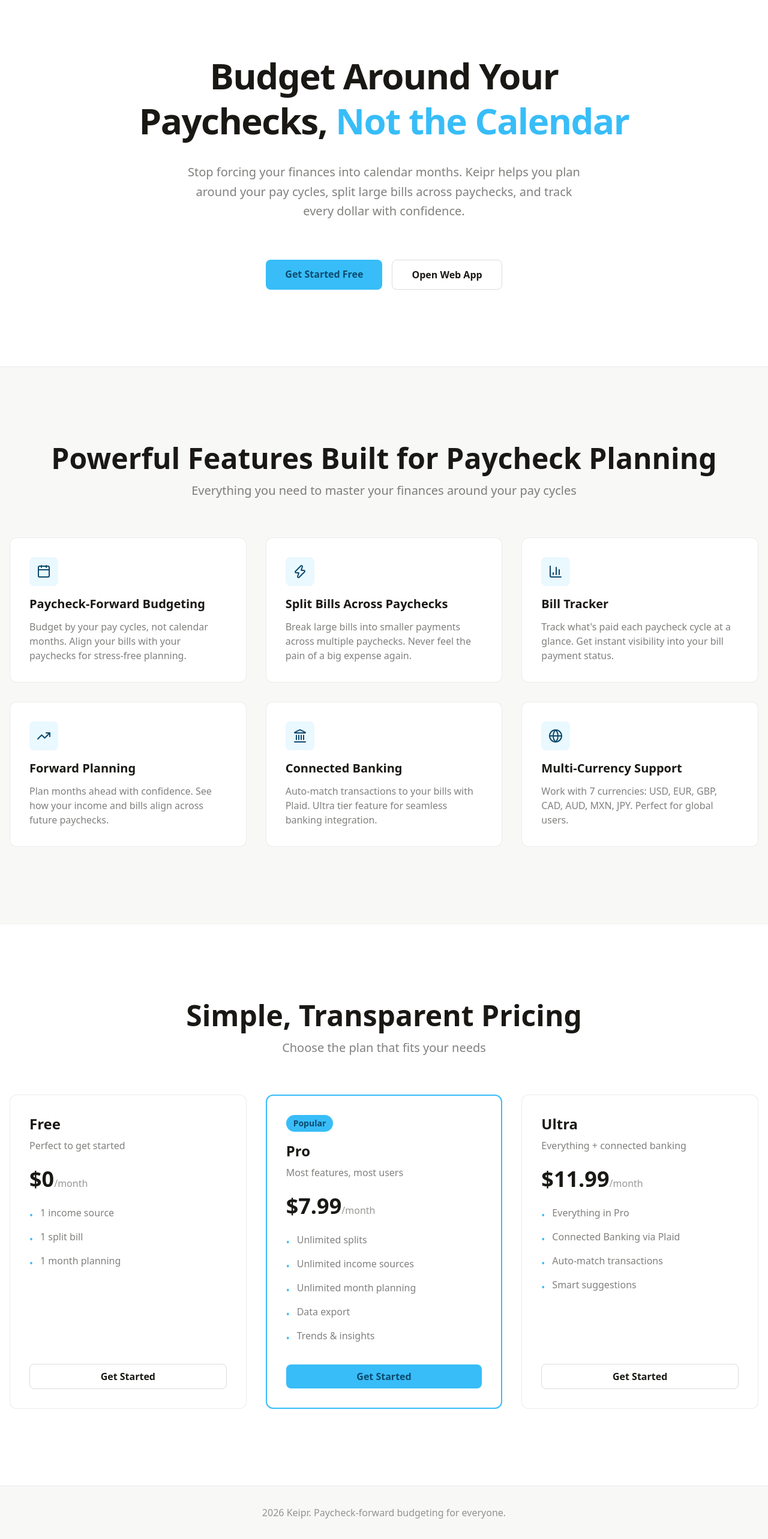
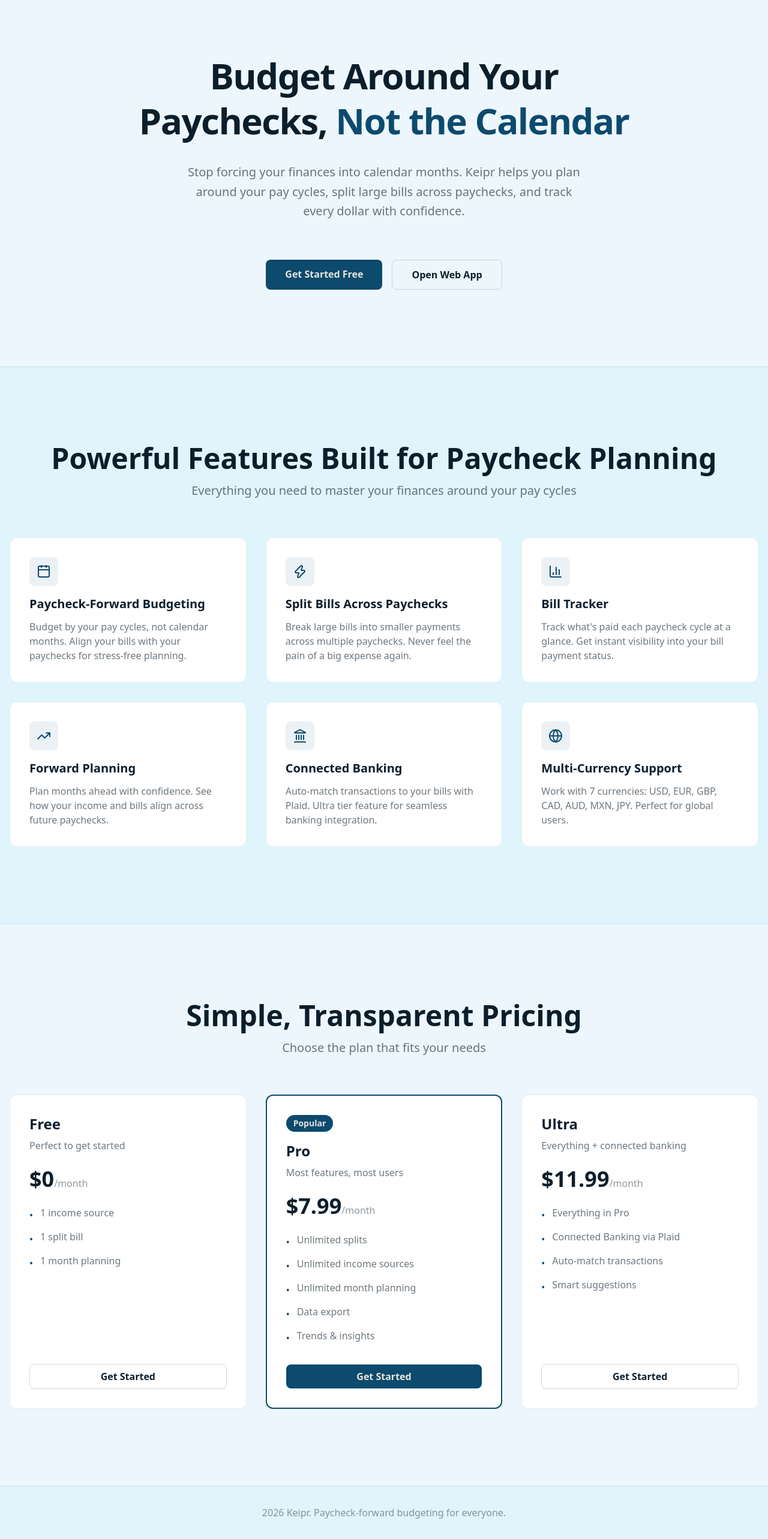
Before and after one commit to jesan-ux89/keiprwebsite, a Next.js app: page / in a window 1280 px wide. Shown: the part 140-2706 px from the top of the page at 60% size. Built offline with nearby package versions, Linux system fonts and the light colour scheme; no server answers.

Commit message:
Switch landing page to Ice Blue background theme

```diff
--- a/src/app/page.tsx
+++ b/src/app/page.tsx
@@ -20,7 +20,7 @@ export default function Home() {
   const [mobileMenuOpen, setMobileMenuOpen] = useState(false);
 
   return (
-    <div className="flex flex-col min-h-screen" style={{ backgroundColor: '#FFFFFF', color: '#1A1814' }}>
+    <div className="flex flex-col min-h-screen" style={{ backgroundColor: '#EDF6FC', color: '#0C1E2C' }}>
       {/* ── BAR 1: Top Utility / Announcement Bar ── */}
       <div style={{ backgroundColor: '#0C4A6E' }} className="w-full">
         <div className="max-w-7xl mx-auto px-4 sm:px-6 lg:px-8 h-9 flex items-center justify-center gap-2">
@@ -131,26 +131,26 @@ export default function Home() {
       </nav>
 
       {/* Hero Section */}
-      <section className="flex-1 flex items-center justify-center px-4 py-20 md:py-32" style={{ backgroundColor: '#FFFFFF' }}>
+      <section className="flex-1 flex items-center justify-center px-4 py-20 md:py-32" style={{ backgroundColor: '#EDF6FC' }}>
         <div className="max-w-4xl mx-auto text-center space-y-8">
-          <h1 className="text-5xl md:text-6xl font-bold tracking-tight leading-tight" style={{ color: '#1A1814' }}>
-            Budget Around Your Paychecks, <span style={{ color: '#38BDF8' }}>Not the Calendar</span>
+          <h1 className="text-5xl md:text-6xl font-bold tracking-tight leading-tight" style={{ color: '#0C1E2C' }}>
+            Budget Around Your Paychecks, <span style={{ color: '#0C4A6E' }}>Not the Calendar</span>
           </h1>
-          <p className="text-xl max-w-2xl mx-auto leading-relaxed" style={{ color: 'rgba(26,24,20,0.55)' }}>
+          <p className="text-xl max-w-2xl mx-auto leading-relaxed" style={{ color: 'rgba(12,30,44,0.6)' }}>
             Stop forcing your finances into calendar months. Keipr helps you plan around your pay cycles, split large bills across paychecks, and track every dollar with confidence.
           </p>
           <div className="flex flex-col sm:flex-row gap-4 justify-center pt-8">
             <Link
               href="/auth/signup"
               className="px-8 py-3 rounded-lg font-semibold hover:opacity-90 transition transform hover:scale-105 inline-block text-center"
-              style={{ backgroundColor: '#38BDF8', color: '#0C4A6E' }}
+              style={{ backgroundColor: '#0C4A6E', color: '#E8E5DC' }}
             >
               Get Started Free
             </Link>
             <Link
               href="/app"
               className="px-8 py-3 rounded-lg border font-semibold hover:opacity-75 transition inline-block text-center"
-              style={{ borderColor: 'rgba(26,24,20,0.15)', color: '#1A1814' }}
+              style={{ borderColor: 'rgba(12,74,110,0.2)', color: '#0C1E2C' }}
             >
               Open Web App
             </Link>
@@ -159,11 +159,11 @@ export default function Home() {
       </section>
 
       {/* Features Section */}
-      <section id="features" className="py-20 md:py-32 px-4 border-t" style={{ borderColor: 'rgba(26,24,20,0.06)', backgroundColor: '#F8F8F6' }}>
+      <section id="features" className="py-20 md:py-32 px-4 border-t" style={{ borderColor: 'rgba(12,74,110,0.1)', backgroundColor: '#E0F4FC' }}>
         <div className="max-w-7xl mx-auto">
           <div className="text-center mb-16">
-            <h2 className="text-4xl md:text-5xl font-bold mb-4" style={{ color: '#1A1814' }}>Powerful Features Built for Paycheck Planning</h2>
-            <p className="text-xl" style={{ color: 'rgba(26,24,20,0.55)' }}>Everything you need to master your finances around your pay cycles</p>
+            <h2 className="text-4xl md:text-5xl font-bold mb-4" style={{ color: '#0C1E2C' }}>Powerful Features Built for Paycheck Planning</h2>
+            <p className="text-xl" style={{ color: 'rgba(12,30,44,0.6)' }}>Everything you need to master your finances around your pay cycles</p>
           </div>
 
           <div className="grid md:grid-cols-2 lg:grid-cols-3 gap-8">
@@ -189,11 +189,11 @@ export default function Home() {
       </section>
 
       {/* Pricing Section */}
-      <section id="pricing" className="py-20 md:py-32 px-4 border-t" style={{ borderColor: 'rgba(26,24,20,0.06)', backgroundColor: '#FFFFFF' }}>
+      <section id="pricing" className="py-20 md:py-32 px-4 border-t" style={{ borderColor: 'rgba(12,74,110,0.1)', backgroundColor: '#EDF6FC' }}>
         <div className="max-w-7xl mx-auto">
           <div className="text-center mb-16">
-            <h2 className="text-4xl md:text-5xl font-bold mb-4" style={{ color: '#1A1814' }}>Simple, Transparent Pricing</h2>
-            <p className="text-xl" style={{ color: 'rgba(26,24,20,0.55)' }}>Choose the plan that fits your needs</p>
+            <h2 className="text-4xl md:text-5xl font-bold mb-4" style={{ color: '#0C1E2C' }}>Simple, Transparent Pricing</h2>
+            <p className="text-xl" style={{ color: 'rgba(12,30,44,0.6)' }}>Choose the plan that fits your needs</p>
           </div>
 
           <div className="grid md:grid-cols-3 gap-8">
@@ -210,8 +210,8 @@ export default function Home() {
       </section>
 
       {/* Footer */}
-      <footer className="border-t py-8 px-4 mt-auto" style={{ borderColor: 'rgba(26,24,20,0.06)', backgroundColor: '#F8F8F6' }}>
-        <div className="max-w-7xl mx-auto text-center" style={{ color: 'rgba(26,24,20,0.45)' }}>
+      <footer className="border-t py-8 px-4 mt-auto" style={{ borderColor: 'rgba(12,74,110,0.1)', backgroundColor: '#E0F4FC' }}>
+        <div className="max-w-7xl mx-auto text-center" style={{ color: 'rgba(12,30,44,0.45)' }}>
           <p>2026 Keipr. Paycheck-forward budgeting for everyone.</p>
         </div>
       </footer>
@@ -227,12 +227,12 @@ interface FeatureCardProps {
 
 function FeatureCard({ icon: Icon, title, description }: FeatureCardProps) {
   return (
-    <div className="p-8 rounded-xl border transition group hover:shadow-md" style={{ backgroundColor: '#FFFFFF', borderColor: 'rgba(26,24,20,0.08)' }}>
-      <div className="w-12 h-12 rounded-lg flex items-center justify-center mb-4 transition" style={{ backgroundColor: 'rgba(56,189,248,0.1)' }}>
+    <div className="p-8 rounded-xl border transition group hover:shadow-md" style={{ backgroundColor: '#FFFFFF', borderColor: 'rgba(12,74,110,0.1)' }}>
+      <div className="w-12 h-12 rounded-lg flex items-center justify-center mb-4 transition" style={{ backgroundColor: 'rgba(12,74,110,0.08)' }}>
         <Icon size={24} color="#0C4A6E" />
       </div>
-      <h3 className="text-xl font-semibold mb-3" style={{ color: '#1A1814' }}>{title}</h3>
-      <p style={{ color: 'rgba(26,24,20,0.55)' }}>
+      <h3 className="text-xl font-semibold mb-3" style={{ color: '#0C1E2C' }}>{title}</h3>
+      <p style={{ color: 'rgba(12,30,44,0.6)' }}>
         {description}
       </p>
     </div>
@@ -254,25 +254,25 @@ function PricingCard({ name, price, subtitle, features, href, highlighted = fals
       className="p-8 flex flex-col rounded-xl border"
       style={{
         backgroundColor: '#FFFFFF',
-        borderColor: highlighted ? '#38BDF8' : 'rgba(26,24,20,0.08)',
+        borderColor: highlighted ? '#0C4A6E' : 'rgba(12,74,110,0.1)',
         borderWidth: highlighted ? '2px' : '1px',
       }}
     >
       {highlighted && (
-        <div className="inline-block text-sm font-semibold px-3 py-1 rounded-full mb-4 w-fit" style={{ backgroundColor: '#38BDF8', color: '#0C4A6E' }}>
+        <div className="inline-block text-sm font-semibold px-3 py-1 rounded-full mb-4 w-fit" style={{ backgroundColor: '#0C4A6E', color: '#E8E5DC' }}>
           Popular
         </div>
       )}
-      <h3 className="text-2xl font-bold mb-2" style={{ color: '#1A1814' }}>{name}</h3>
-      <p className="mb-6" style={{ color: 'rgba(26,24,20,0.55)' }}>{subtitle}</p>
+      <h3 className="text-2xl font-bold mb-2" style={{ color: '#0C1E2C' }}>{name}</h3>
+      <p className="mb-6" style={{ color: 'rgba(12,30,44,0.6)' }}>{subtitle}</p>
       <div className="mb-6">
-        <span className="text-4xl font-bold" style={{ color: '#1A1814' }}>{price}</span>
-        <span style={{ color: 'rgba(26,24,20,0.45)' }}>/month</span>
+        <span className="text-4xl font-bold" style={{ color: '#0C1E2C' }}>{price}</span>
+        <span style={{ color: 'rgba(12,30,44,0.45)' }}>/month</span>
       </div>
       <ul className="space-y-3 mb-8 flex-1">
         {features.map((feature) => (
-          <li key={feature} className="flex items-start gap-3" style={{ color: 'rgba(26,24,20,0.55)' }}>
-            <span style={{ color: '#38BDF8' }} className="mt-1">•</span>
+          <li key={feature} className="flex items-start gap-3" style={{ color: 'rgba(12,30,44,0.6)' }}>
+            <span style={{ color: '#0C4A6E' }} className="mt-1">•</span>
             <span>{feature}</span>
           </li>
         ))}
@@ -282,8 +282,8 @@ function PricingCard({ name, price, subtitle, features, href, highlighted = fals
         className="w-full py-2 rounded-lg font-semibold transition text-center inline-block hover:opacity-90"
         style={
           highlighted
-            ? { backgroundColor: '#38BDF8', color: '#0C4A6E' }
-            : { border: '1px solid rgba(26,24,20,0.15)', color: '#1A1814' }
+            ? { backgroundColor: '#0C4A6E', color: '#E8E5DC' }
+            : { border: '1px solid rgba(12,74,110,0.2)', color: '#0C1E2C' }
         }
       >
         Get Started
```
